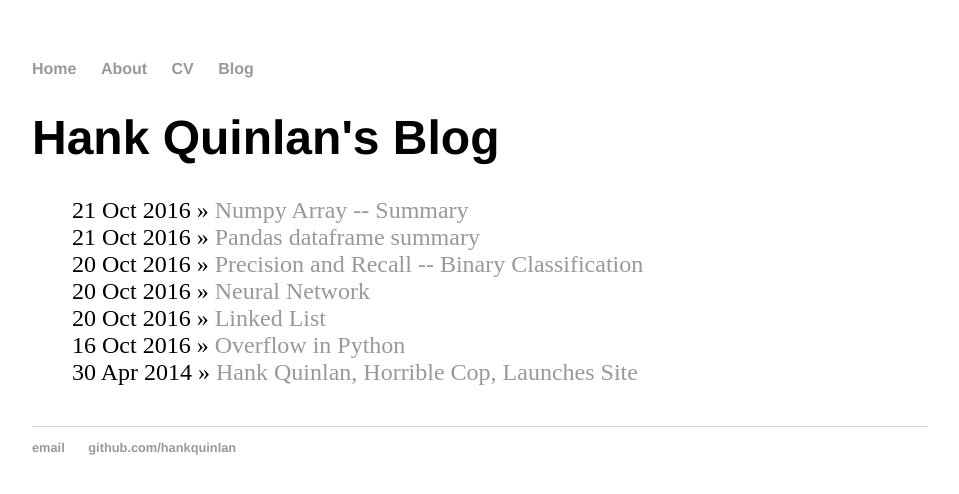
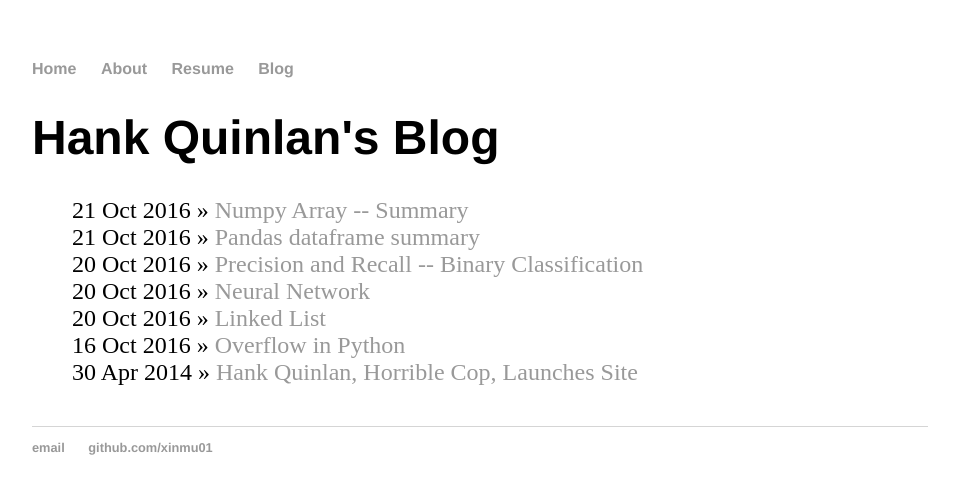
Before and after one commit to xinmu01/xinmu01.github.io, a Jekyll site: the page built from blog/index.html, in a window 1280 px wide. Shown: the top 494 px of the page, without its empty margins (160-1119 px from the left). Built offline with Jekyll 4.4.1, drawn with Linux system fonts in a browser that asks for light colours.

Commit message:
Update default.html

```diff
--- a/_layouts/default.html
+++ b/_layouts/default.html
@@ -10,7 +10,7 @@
 	    		<ul>
 	        		<li><a href="/">Home</a></li>
 		        	<li><a href="/about">About</a></li>
-	        		<li><a href="/cv">CV</a></li>
+	        		<li><a href="/resume">Resume</a></li>
 	        		<li><a href="/blog">Blog</a></li>
 	    		</ul>
 			</nav>
@@ -21,8 +21,8 @@
 			</div><!-- /.container -->
 			<footer>
 	    		<ul>
-	        		<li><a href="mailto:hankquinlanhub@gmail.com">email</a></li>
-	        		<li><a href="https://github.com/hankquinlan">github.com/hankquinlan</a></li>
+	        		<li><a href="mailto:xmu@nd.edu">email</a></li>
+	        		<li><a href="https://github.com/xinmu01">github.com/xinmu01</a></li>
 				</ul>
 			</footer>
 		</body>
```
